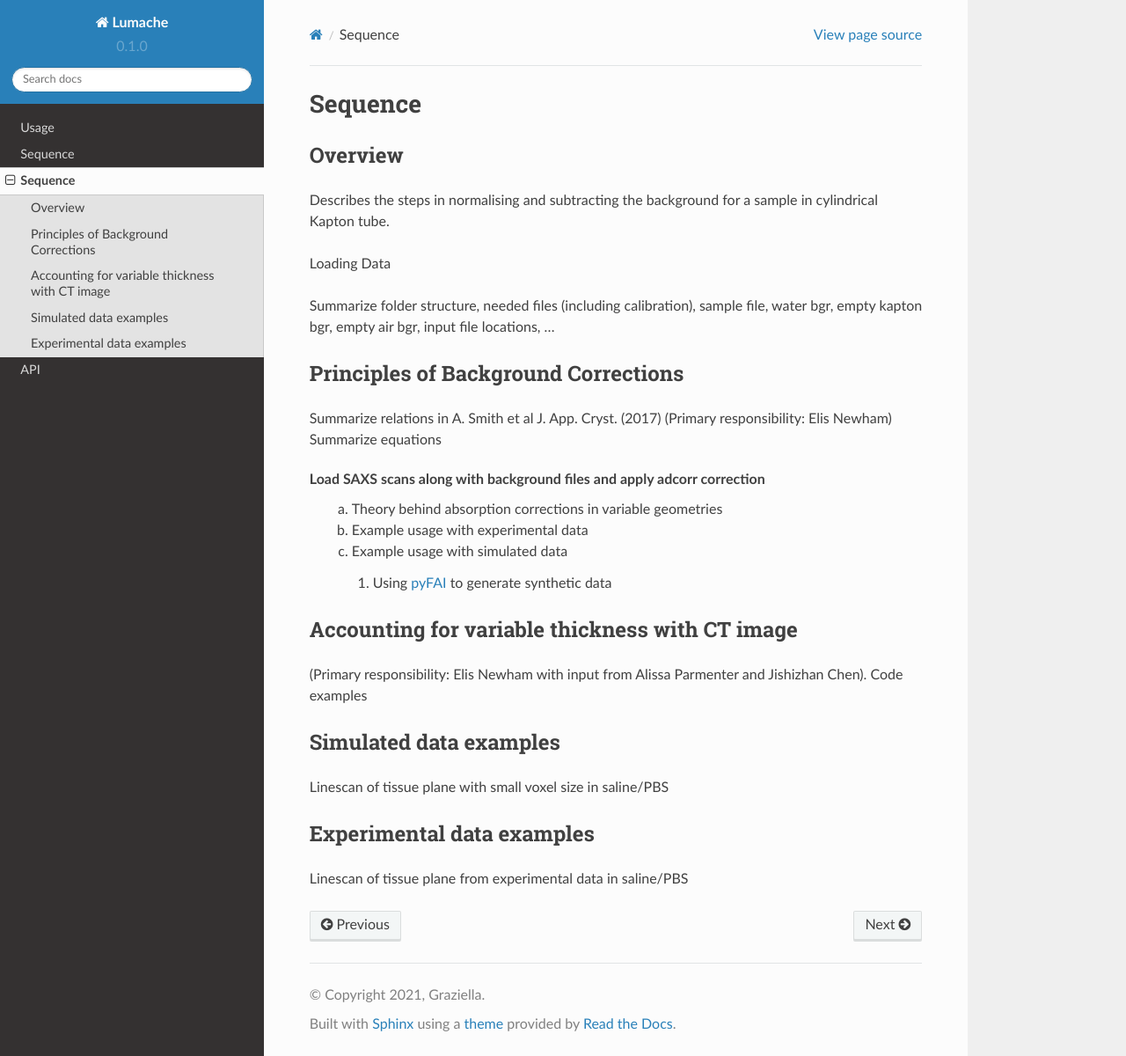
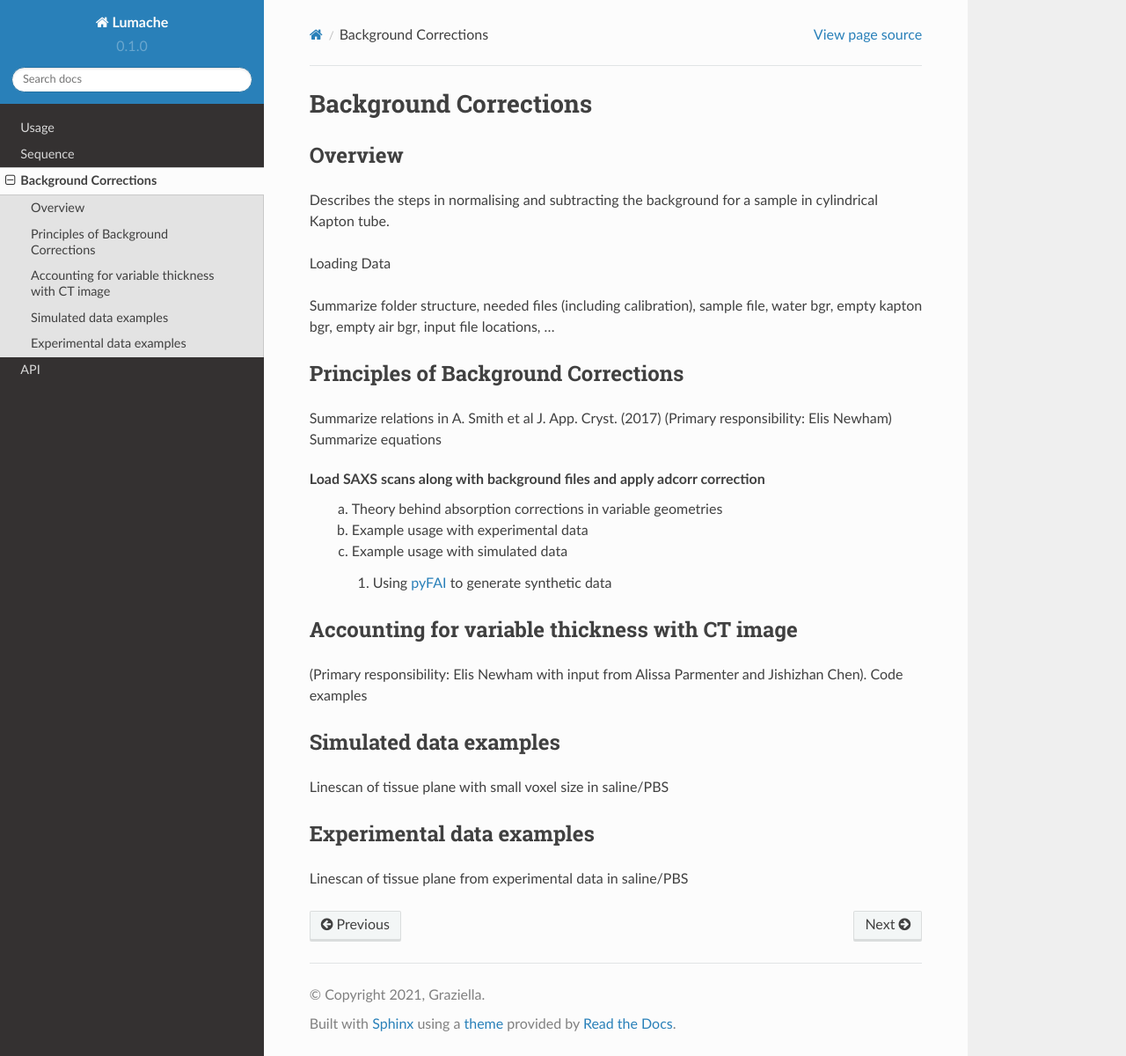
Before and after one commit to himadri111/saxs-docs-tutorial, a Sphinx documentation site: the page built from docs/source/bgrcorr.rst, in a window 1280 px wide and 1200 px high. Shown: the whole window at 88% size. Built offline with Sphinx 7.4.7 and the Read the Docs theme 2.0.0, drawn with Linux system fonts in a browser that asks for light colours.

Commit message:
Update bgrcorr.rst

```diff
--- a/docs/source/bgrcorr.rst
+++ b/docs/source/bgrcorr.rst
@@ -1,5 +1,5 @@
-Sequence
-=====
+Background Corrections
+=======================
 
 .. _Overview:
 
```
